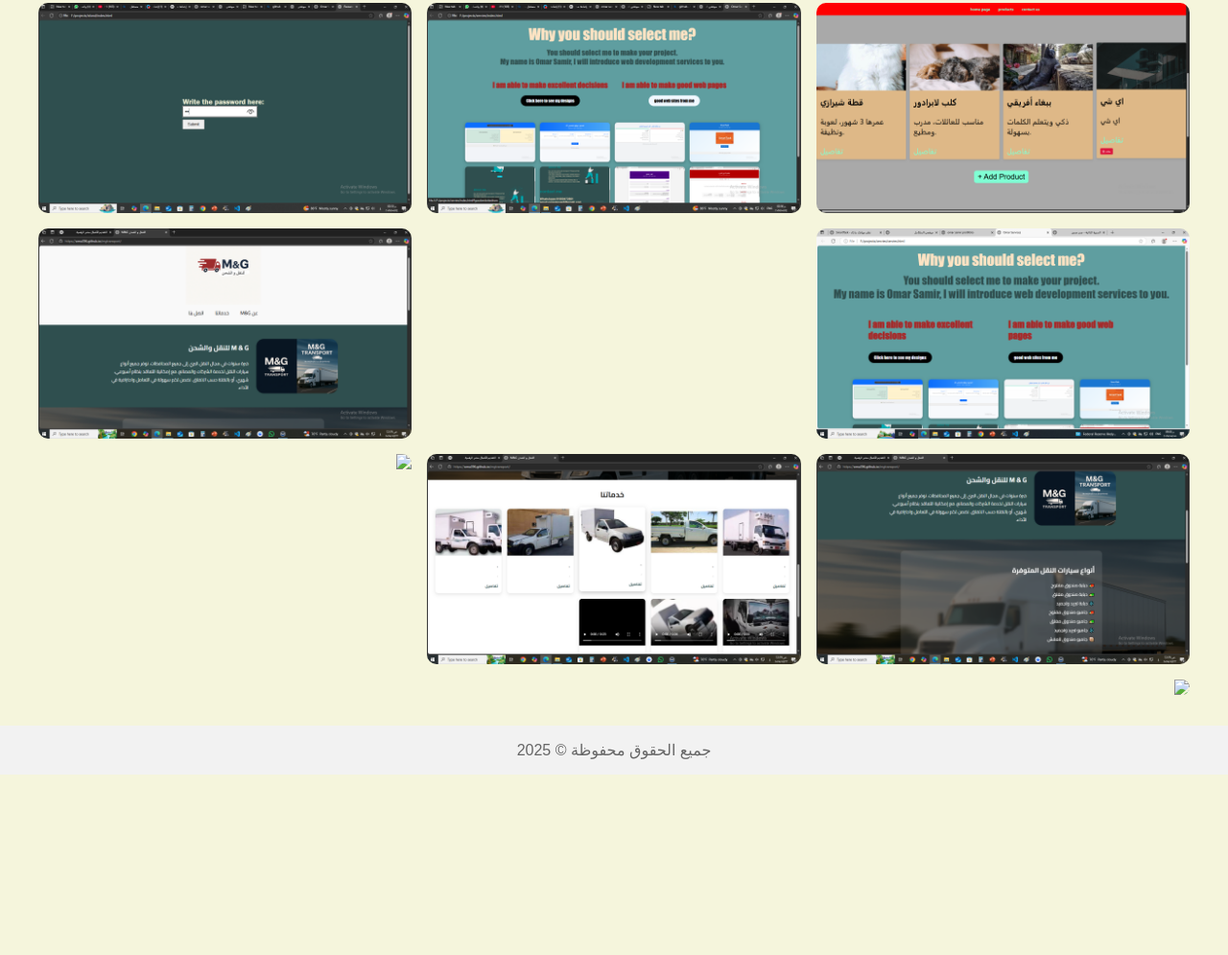
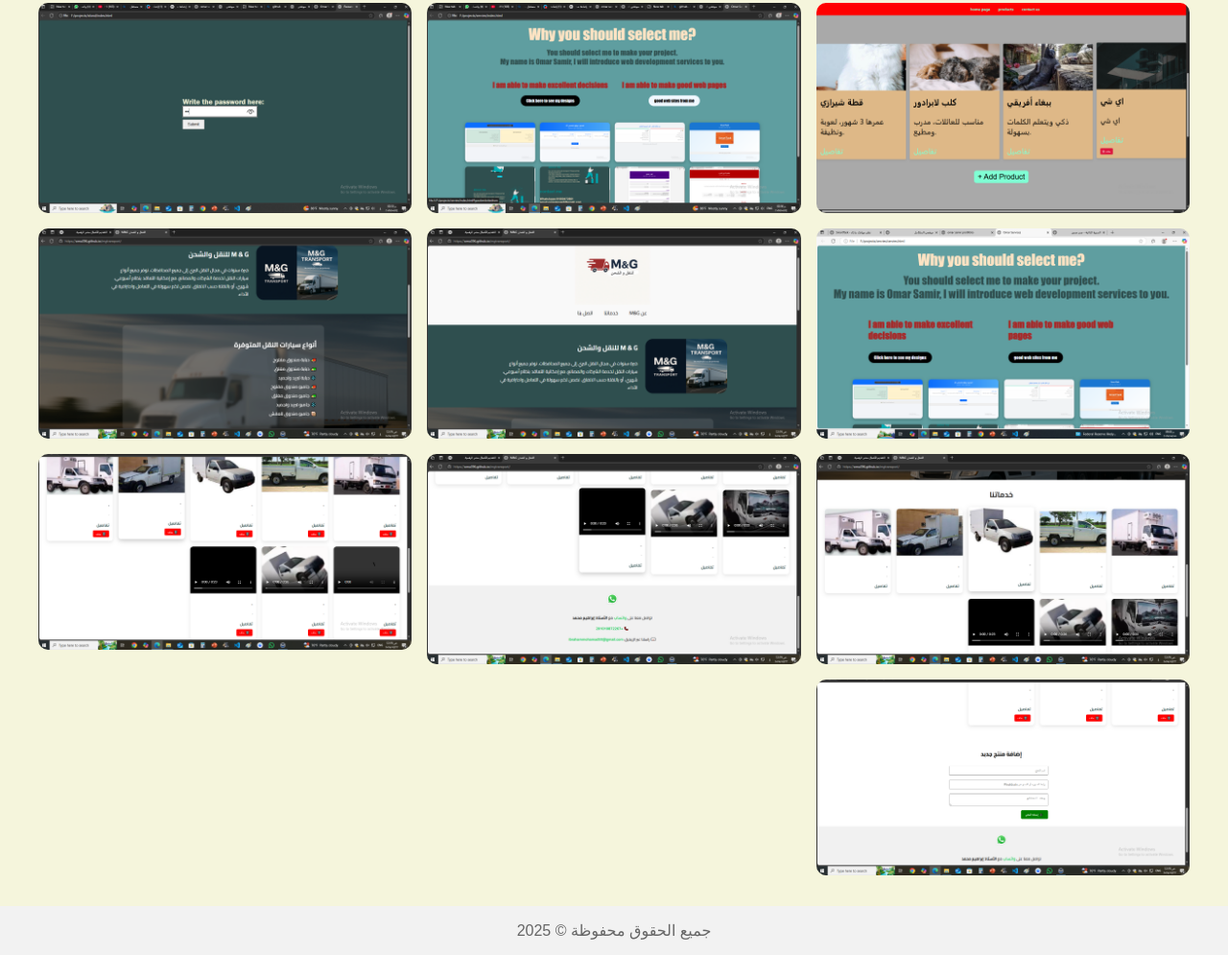
Before and after one commit to OMA396/gallary, a plain HTML site: page index.html in a window 1280 px wide. Shown: the part 1122-2117 px from the top of the page at 96% size. Before the commit the page ends 1929 px from the top, so only its background shows below. Drawn offline with Linux system fonts and the light colour scheme.

Commit message:
Update index.html

```diff
--- a/index.html
+++ b/index.html
@@ -72,15 +72,13 @@
     <img src="o (1).png">
     <img src="o (2).png">
     <img src="o (3).png">
-    <img src="">
-     <img src="
-Screenshot (296).png">
-     <img src="
-Screenshot (297).png">
-     <img src="
-Screenshot (298).png">
-    <img src="screnshot (297)">
-    <img src="screnshot (298)">
+    <img src="Screenshot (296).png">
+    <img src="Screenshot (297).png">
+    <img src="Screenshot (298).png">
+    <img src="Screenshot (299).png">
+    <img src="Screenshot (300).png">
+    <img src="Screenshot (301).png">
+
 
   </div>
 
```
